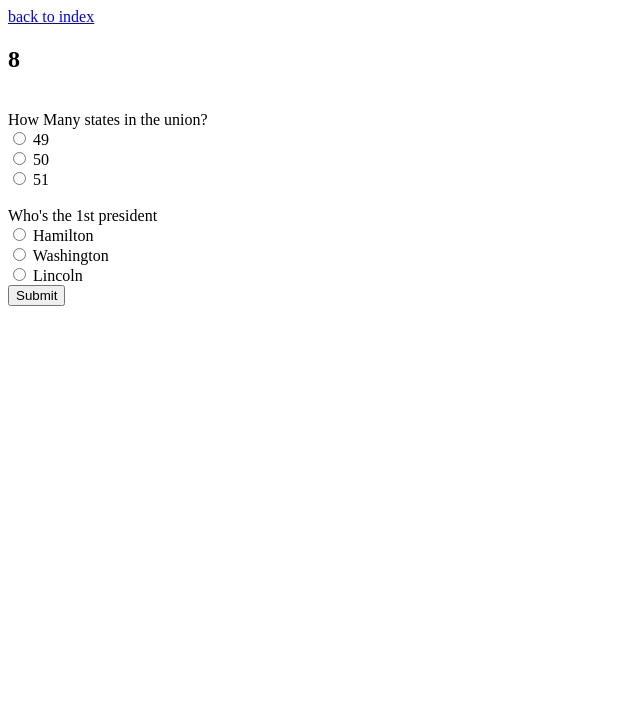
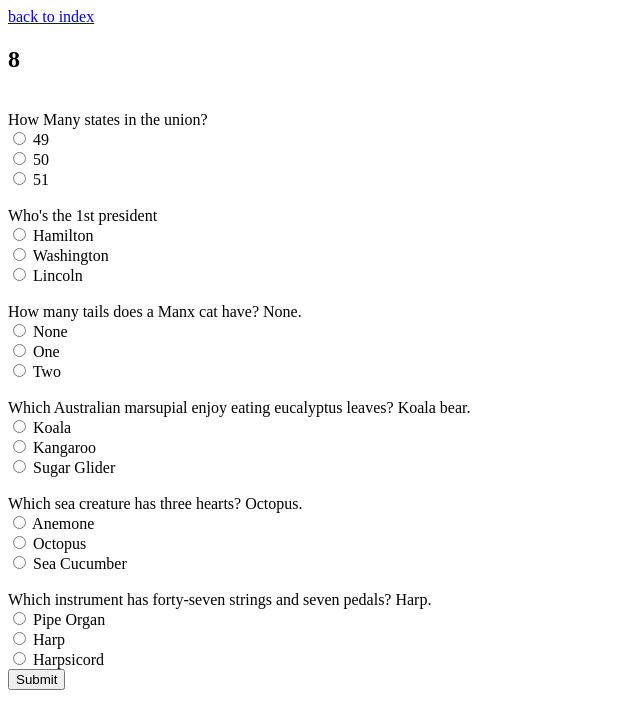
Before and after one commit to oleg-bc/TriviaGame, a plain HTML site: page index.html in a window 1280 px wide. Both pictures are taken after a click on the button "Start The Time!". Shown: the whole page, without its empty margins (0-640 px from the left). Drawn offline with nearby package versions, Linux system fonts and the light colour scheme.

Commit message:
added more qs

```diff
--- a/assets/javascript/app.js
+++ b/assets/javascript/app.js
@@ -91,15 +91,28 @@ var redirect = function(page) {
  }
 
  //stores quiz answer key
- var correctAnswers=[50,"Washington"];
+ var correctAnswers=[50,"Washington","None","Koala","Octopus","Harp"];
  //function to capture user answers returns an array
 var storeValue=function(){
 var answers=[];
+
 var selValue = $('input[name=states]:checked').val();
 var selValue2= $('input[name=presidents]:checked').val();
+
+var selValue3= $('input[name=cat]:checked').val();
+var selValue4= $('input[name=aard]:checked').val();
+var selValue5= $('input[name=octo]:checked').val();
+var selValue6= $('input[name=harp]:checked').val();
+
+
     //$('p').html('<br/>Selected Radio Button Value is : <b>' + selValue + '</b>');
     answers.push(selValue);
     answers.push(selValue2);
+    answers.push(selValue3);
+    answers.push(selValue4);
+    answers.push(selValue5);
+    answers.push(selValue6);
+
     console.log("StoreValue returned following  "+answers);
     return answers;
 }
--- a/index.html
+++ b/index.html
@@ -25,6 +25,33 @@
       <input type="radio" name="presidents" value="Hamilton"> Hamilton<br>
       <input type="radio" name="presidents" value="Washington"> Washington<br>
       <input type="radio" name="presidents" value="Lincoln"> Lincoln<br>
+
+      <form id="q3"><br>How many tails does a Manx cat have? None.<br>
+        <input type="radio" name="cat" value="None"> None <br>
+        <input type="radio" name="cat" value="One"> One <br>
+        <input type="radio" name="cat" value="Two"> Two <br>
+
+        <form id="q2"><br>Which Australian marsupial enjoy eating eucalyptus leaves? Koala bear.<br>
+          <input type="radio" name="aard" value="Koala"> Koala<br>
+          <input type="radio" name="aard" value="Kangaroo"> Kangaroo<br>
+          <input type="radio" name="aard" value="Sugar"> Sugar Glider<br>
+
+          <form id="q2"><br>Which sea creature has three hearts? Octopus.<br>
+            <input type="radio" name="octo" value="Anemone"> Anemone<br>
+            <input type="radio" name="octo" value="Octopus"> Octopus<br>
+            <input type="radio" name="octo" value="Cuke"> Sea Cucumber<br>
+
+            <form id="q2"><br>Which instrument has forty-seven strings and seven pedals? Harp.<br>
+              <input type="radio" name="harp" value="Pipe Organ"> Pipe Organ<br>
+              <input type="radio" name="harp" value="Harp"> Harp<br>
+              <input type="radio" name="harp" value="Harpsicord"> Harpsicord<br>
+
+
+
+
+
+
+
       <input type="button" value="Submit" class="submitBtn">
     </form>
   </div>
```
